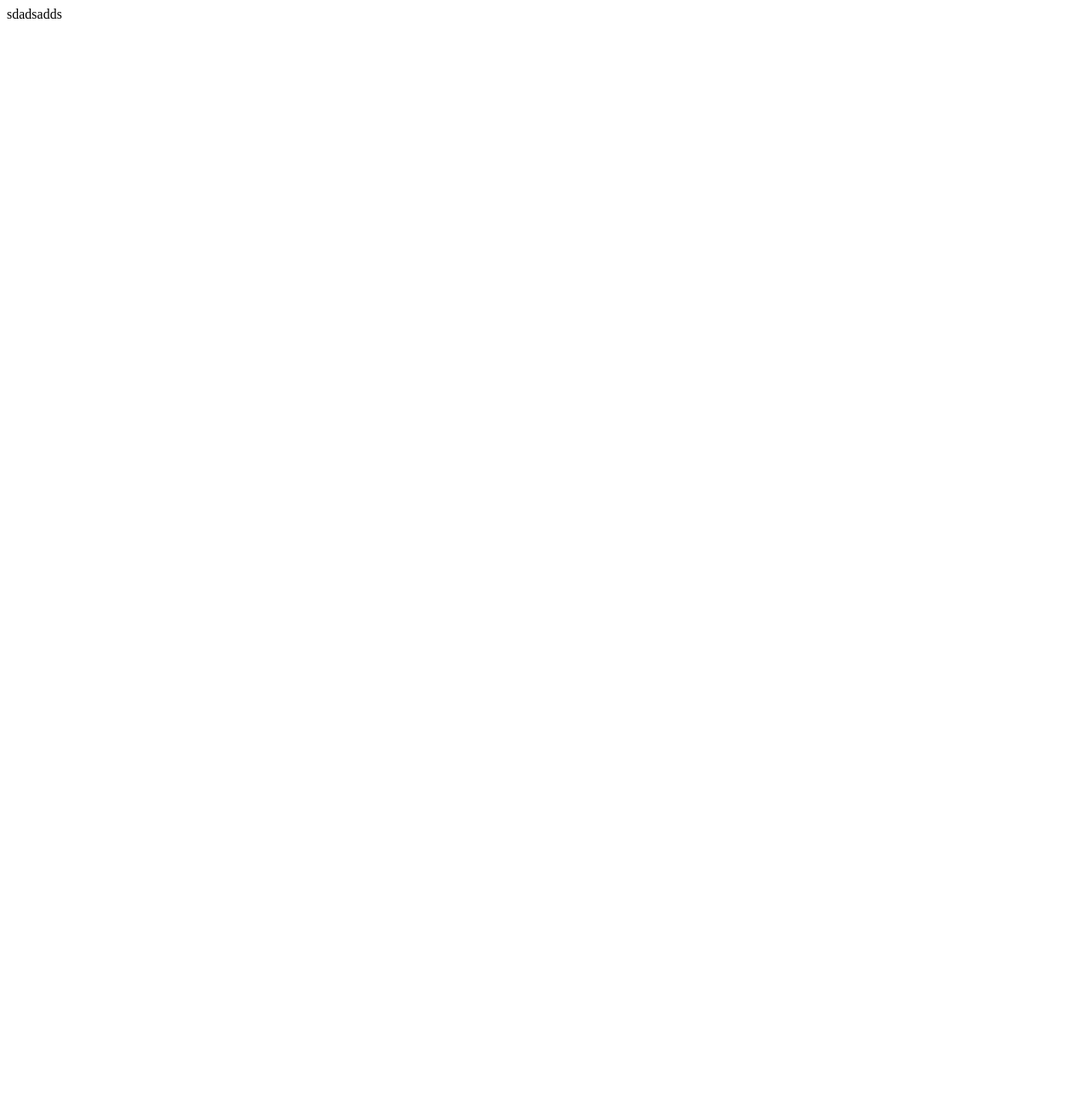
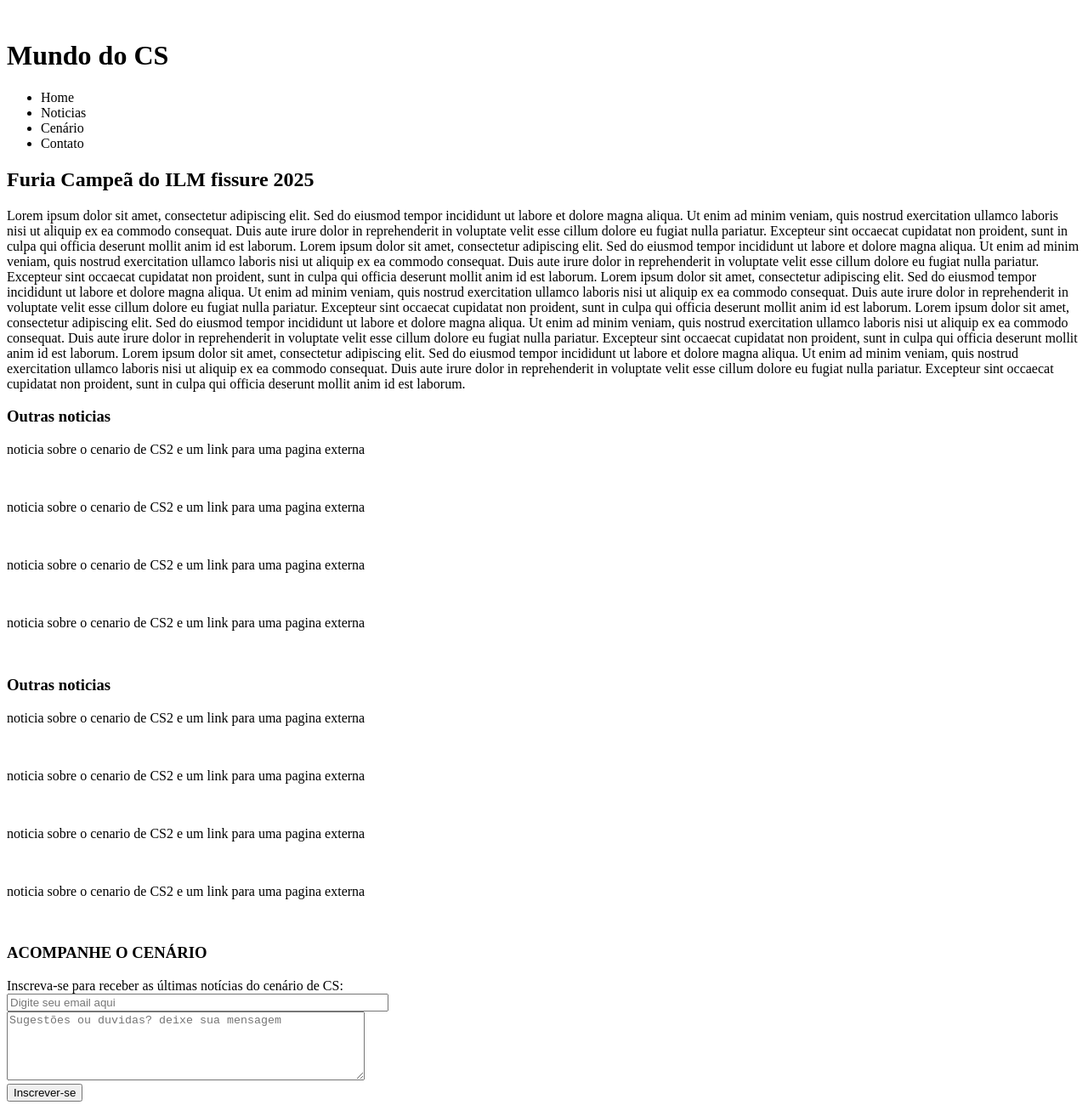
Before and after one commit to TELLETUBAIS/Trabalhos-e-Testes-UVV, a plain HTML site: page index.html in a window 1280 px wide. Shown: the whole page at 85% size. Before the commit the page ends 800 px from the top, so only its background shows below. Drawn offline with Linux system fonts and the light colour scheme.

Commit message:
html is almost done.

```diff
--- a/index.html
+++ b/index.html
@@ -6,6 +6,81 @@
     <title>Document</title>
 </head>
 <body>
-    <form action="sdadsa">sdadsadds</form>
+ <header>
+    <img src="foto-capa" alt="">
+    <h1>Mundo do CS</h1>
+    <nav class="main-header">
+        <ul>
+            <li><a href="#"></a>Home</li>
+            <li><a href="#"></a>Noticias</li>
+            <li><a href="#"></a>Cenário</li>
+            <li><a href="#"></a>Contato</li>
+        </ul>
+    </nav>
+
+ </header>
+<section class="main-news">
+<h2>Furia Campeã do ILM fissure 2025 </h2>
+<p img src="foto-furia" alt=""></p>
+
+    Lorem ipsum dolor sit amet, consectetur adipiscing elit. Sed do eiusmod tempor incididunt ut labore et dolore magna aliqua. Ut enim ad minim veniam, quis nostrud exercitation ullamco laboris nisi ut aliquip ex ea commodo consequat. Duis aute irure dolor in reprehenderit in voluptate velit esse cillum dolore eu fugiat nulla pariatur. Excepteur sint occaecat cupidatat non proident, sunt in culpa qui officia deserunt mollit anim id est laborum.
+    Lorem ipsum dolor sit amet, consectetur adipiscing elit. Sed do eiusmod tempor incididunt ut labore et dolore magna aliqua. Ut enim ad minim veniam, quis nostrud exercitation ullamco laboris nisi ut aliquip ex ea commodo consequat. Duis aute irure dolor in reprehenderit in voluptate velit esse cillum dolore eu fugiat nulla pariatur. Excepteur sint occaecat cupidatat non proident, sunt in culpa qui officia deserunt mollit anim id est laborum.
+    Lorem ipsum dolor sit amet, consectetur adipiscing elit. Sed do eiusmod tempor incididunt ut labore et dolore magna aliqua. Ut enim ad minim veniam, quis nostrud exercitation ullamco laboris nisi ut aliquip ex ea commodo consequat. Duis aute irure dolor in reprehenderit in voluptate velit esse cillum dolore eu fugiat nulla pariatur. Excepteur sint occaecat cupidatat non proident, sunt in culpa qui officia deserunt mollit anim id est laborum.
+    Lorem ipsum dolor sit amet, consectetur adipiscing elit. Sed do eiusmod tempor incididunt ut labore et dolore magna aliqua. Ut enim ad minim veniam, quis nostrud exercitation ullamco laboris nisi ut aliquip ex ea commodo consequat. Duis aute irure dolor in reprehenderit in voluptate velit esse cillum dolore eu fugiat nulla pariatur. Excepteur sint occaecat cupidatat non proident, sunt in culpa qui officia deserunt mollit anim id est laborum.
+    Lorem ipsum dolor sit amet, consectetur adipiscing elit. Sed do eiusmod tempor incididunt ut labore et dolore magna aliqua. Ut enim ad minim veniam, quis nostrud exercitation ullamco laboris nisi ut aliquip ex ea commodo consequat. Duis aute irure dolor in reprehenderit in voluptate velit esse cillum dolore eu fugiat nulla pariatur. Excepteur sint occaecat cupidatat non proident, sunt in culpa qui officia deserunt mollit anim id est laborum.
+
+</p>
+
+</section>
+<section class="second-news">
+<h3 class="sub-text">Outras noticias</h3>
+    <p>noticia sobre o cenario de CS2 e um link para uma pagina externa </p><br>
+    <p>noticia sobre o cenario de CS2 e um link para uma pagina externa </p><br>
+    <p>noticia sobre o cenario de CS2 e um link para uma pagina externa </p><br>
+    <p>noticia sobre o cenario de CS2 e um link para uma pagina externa </p><br>
+
+
+
+
+</section>
+<section class="third-news">
+<h3 id="titulo" class="sub-text">Outras noticias</h3>
+    <p>noticia sobre o cenario de CS2 e um link para uma pagina externa </p><br>
+    <p>noticia sobre o cenario de CS2 e um link para uma pagina externa </p><br>
+    <p>noticia sobre o cenario de CS2 e um link para uma pagina externa </p><br>
+    <p>noticia sobre o cenario de CS2 e um link para uma pagina externa </p><br>
+
+    <script>
+        ///window.alert("Bem-vindo ao Mundo do CS! Fique por dentro das últimas notícias e atualizações do cenário competitivo de Counter-Strike.");
+        ///document.getElementById("titulo").innerHTML = "Últimas Notícias do Mundo do CS alterado pelo JavaScript";
+        ///window.prompt("Qual sua opinião sobre o cenário atual de CS2?");
+        document.getElementById("email")
+        innerHTML = "Digite seu email aqui por jS";
+        window.alert("o email foi alterado por jS") + document.getElementById("email").value+ "na caixa de texto";
+
+
+    </script>
+
+
+</section>
+<footer>
+<section class="fourth-news">
+    <h3>ACOMPANHE O CENÁRIO</h5>
+    <FORM>
+        <LABEL for="email">Inscreva-se para receber as últimas notícias do cenário de CS:</LABEL><br>
+        <INPUT type="email" id="email" name="email" placeholder="Digite seu email aqui" maxlength="50" size="53"><br>
+        <textarea name="name" cols="50"rows=" 5" id="" placeholder="Sugestões ou duvidas? deixe sua mensagem"></textarea><br>
+        <INPUT class="main-buttom" type="submit" value="Inscrever-se">
+    </FORM>
+
+
+
+</section>
+</footer>
+
+
+
+
+</footer>
 </body>
 </html>
```
